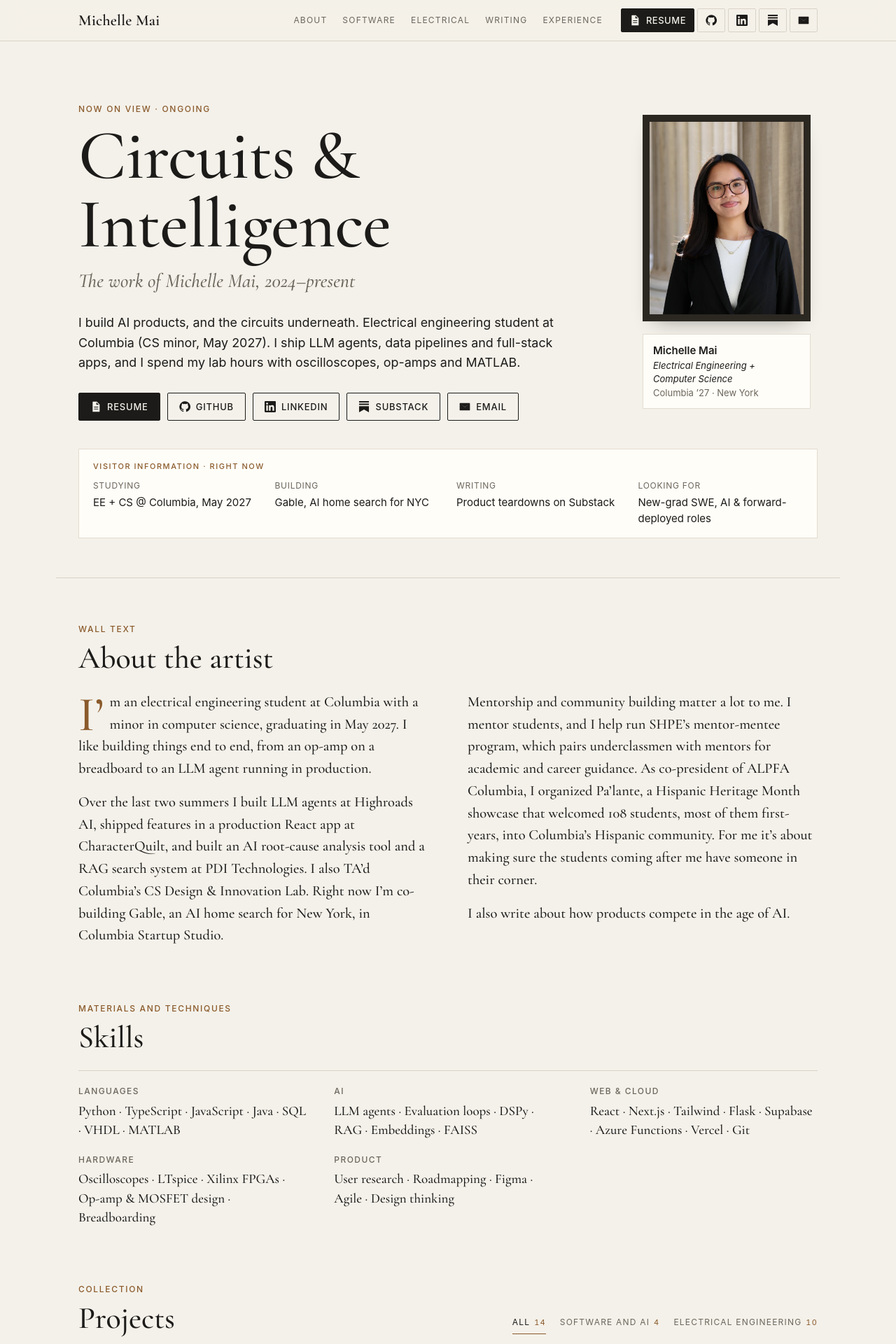
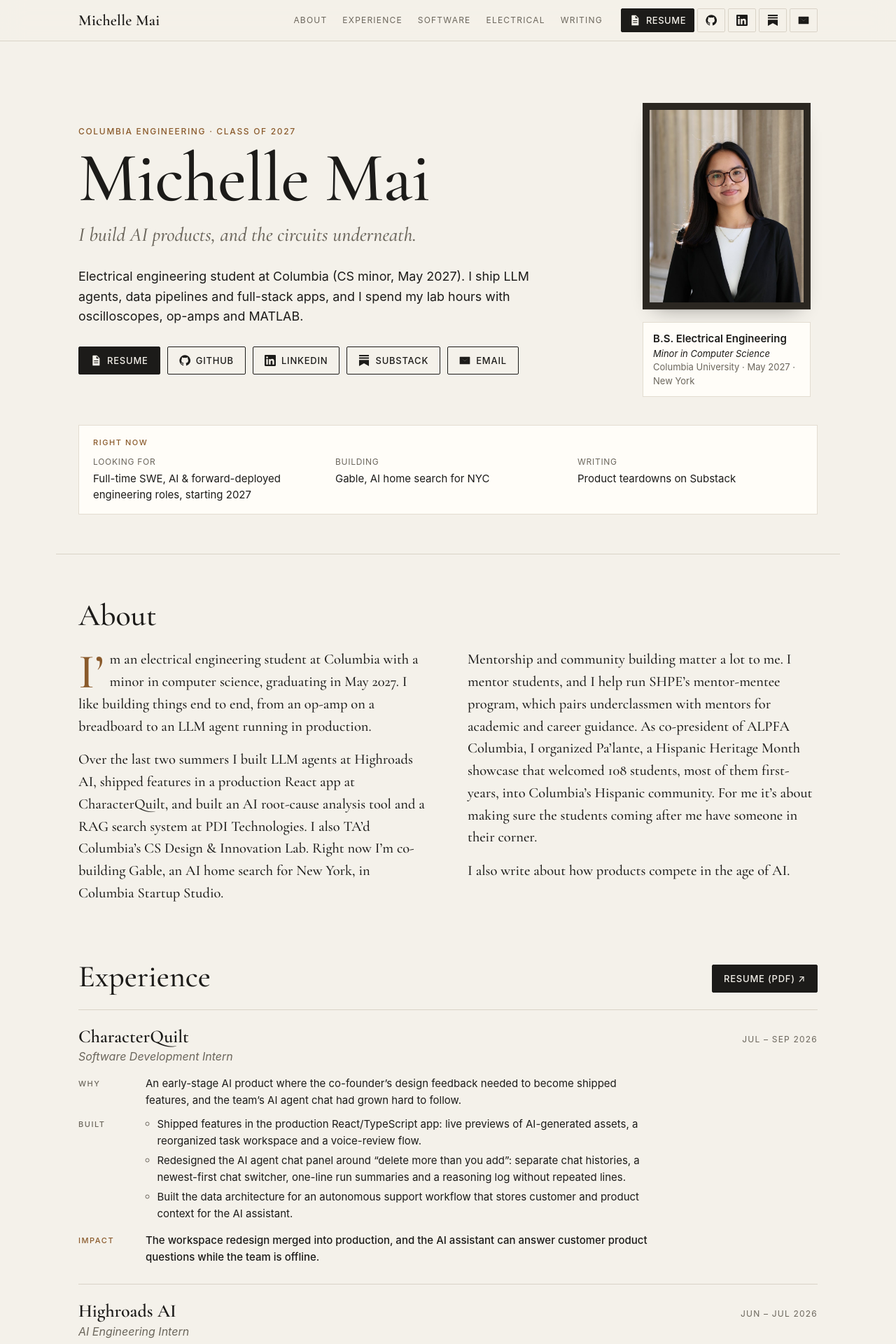
Before and after one commit to michellemai122/michellemai122.github.io, a React (Vite) app: page / in a window 1280 px wide. Shown: the top 1920 px of the page at 70% size. Built offline with nearby package versions, Linux system fonts and the light colour scheme.

Commit message:
Recruiter pass: name as headline, plain section names, Experience before Projects, role on project cards, looking-for first
Co-Authored-By: Claude Opus 5.5 <noreply@anthropic.com>

```diff
--- a/index.html
+++ b/index.html
@@ -3,9 +3,9 @@
   <head>
     <meta charset="UTF-8" />
     <meta name="viewport" content="width=device-width, initial-scale=1.0" />
-    <title>Michelle Mai · Engineer</title>
+    <title>Michelle Mai · Software, AI & Electrical Engineering</title>
     <meta name="description" content="Michelle Mai: Columbia electrical engineering + CS. AI agents, data pipelines, full-stack apps and EE lab work." />
-    <meta property="og:title" content="Michelle Mai · Engineer" />
+    <meta property="og:title" content="Michelle Mai · Software, AI & Electrical Engineering" />
     <meta property="og:description" content="AI products, and the circuits underneath." />
     <meta property="og:image" content="https://michellemai122.github.io/me.jpg" />
     <meta property="og:url" content="https://michellemai122.github.io/" />
--- a/src/App.tsx
+++ b/src/App.tsx
@@ -32,7 +32,7 @@ export function App() {
   }, [route, slug])
 
   useEffect(() => {
-    document.title = project ? `${project.title} · ${profile.name}` : `${profile.name} · Engineer`
+    document.title = project ? `${project.title} · ${profile.name}` : `${profile.name} · Software, AI & Electrical Engineering`
   }, [project])
 
   return (
@@ -44,10 +44,10 @@ export function App() {
           </a>
           <nav aria-label="Sections" className="nav-sections">
             <a href="#/#about">About</a>
+            <a href="#/#experience">Experience</a>
             <a href="#/#software">Software</a>
             <a href="#/#lab">Electrical</a>
             <a href="#/#writing">Writing</a>
-            <a href="#/#experience">Experience</a>
           </nav>
           <Links compact />
         </div>
@@ -66,7 +66,7 @@ export function App() {
 function NotFound() {
   return (
     <section className="wrap detail">
-      <a className="back" href="#/">← Back to the collection</a>
+      <a className="back" href="#/">← Back to home</a>
       <h1 className="display-sm">That project isn't here.</h1>
     </section>
   )
--- a/src/components/Home.tsx
+++ b/src/components/Home.tsx
@@ -38,10 +38,10 @@ export function Home() {
       <section className="wrap hero">
         <div className="hero-grid">
           <div className="hero-text">
-            <p className="kicker">Now on view · Ongoing</p>
-            <h1 className="display">Circuits &amp; Intelligence</h1>
-            <p className="display-sub">The work of Michelle Mai, 2024–present</p>
-            <p className="lede">{profile.headline} {profile.intro}</p>
+            <p className="kicker">Columbia Engineering · Class of 2027</p>
+            <h1 className="display">Michelle Mai</h1>
+            <p className="display-sub">{profile.headline}</p>
+            <p className="lede">{profile.intro}</p>
             <Links />
           </div>
           <figure className="portrait-wrap">
@@ -49,14 +49,14 @@ export function Home() {
               <img src="/me.jpg" alt="Michelle Mai" width="800" height="1000" />
             </div>
             <figcaption className="label portrait-label">
-              <p className="label-title">Michelle Mai</p>
-              <p className="label-artist">Electrical Engineering + Computer Science</p>
-              <p className="label-medium">Columbia ’27 · New York</p>
+              <p className="label-title">B.S. Electrical Engineering</p>
+              <p className="label-artist">Minor in Computer Science</p>
+              <p className="label-medium">Columbia University · May 2027 · New York</p>
             </figcaption>
           </figure>
         </div>
         <aside className="now" aria-label="Right now">
-          <span className="now-label">Visitor information · Right now</span>
+          <span className="now-label">Right now</span>
           <dl>
             {profile.status.map((s) => (
               <div key={s.k}>
@@ -69,69 +69,15 @@ export function Home() {
       </section>
 
       <section id="about" className="wrap section" aria-labelledby="about-h">
-        <SectionHead kicker="Wall text" id="about-h" title="About the artist" />
+        <SectionHead id="about-h" title="About" />
         <div className="about">
           {profile.about.map((para) => <p key={para.slice(0, 24)}>{para}</p>)}
         </div>
       </section>
 
-      <section id="skills" className="wrap section" aria-labelledby="skills-h">
-        <SectionHead kicker="Materials and techniques" id="skills-h" title="Skills" />
-        <div className="skills">
-          {skills.map((g) => (
-            <div key={g.group} className="skill-group">
-              <h3>{g.group}</h3>
-              <p>{g.items.join(' · ')}</p>
-            </div>
-          ))}
-        </div>
-      </section>
-
-      <section id="work" className="wrap section" aria-labelledby="work-h">
-        <span id="software" className="anchor" />
-        <span id="lab" className="anchor" />
-        <div className="section-top">
-          <SectionHead kicker="Collection" id="work-h" title="Projects" />
-          <div className="tabs" role="group" aria-label="Filter projects">
-            {filters.map((f) => (
-              <button key={f} className="tab" aria-pressed={filter === f} onClick={() => setFilter(f)}>
-                {f === 'all' ? 'All' : f === 'software' ? 'Software and AI' : 'Electrical engineering'}
-                <span className="tab-n">{count(f)}</span>
-              </button>
-            ))}
-          </div>
-        </div>
-        <p className="section-sub">{blurb[filter]}</p>
-        <div className="gallery">
-          {shown.map((p) => <ProjectCard key={p.slug} project={p} />)}
-        </div>
-      </section>
-
-      <section id="writing" className="wrap section" aria-labelledby="writing-h">
-        <div className="section-top">
-          <SectionHead kicker="Publications" id="writing-h" title="Writing" />
-          <a className="btn" href={profile.links.substack} target="_blank" rel="noreferrer">All posts on Substack ↗</a>
-        </div>
-        <p className="section-sub">Product teardowns: how products can compete in the age of AI, from first principles.</p>
-        <ol className="posts">
-          {posts.map((p) => (
-            <li key={p.href}>
-              <a className="post" href={p.href} target="_blank" rel="noreferrer">
-                <span className="post-date">{p.date}</span>
-                <span className="post-body">
-                  <span className="post-title">{p.title}</span>
-                  <span className="post-blurb">{p.blurb}</span>
-                </span>
-                <span className="post-go" aria-hidden="true">Read ↗</span>
-              </a>
-            </li>
-          ))}
-        </ol>
-      </section>
-
       <section id="experience" className="wrap section" aria-labelledby="exp-h">
         <div className="section-top">
-          <SectionHead kicker="Provenance" id="exp-h" title="Experience" />
+          <SectionHead id="exp-h" title="Experience" />
           <a className="btn btn-accent" href={profile.resume} target="_blank" rel="noreferrer">Resume (PDF) ↗</a>
         </div>
         <ol className="exp">
@@ -156,14 +102,68 @@ export function Home() {
           ))}
         </ol>
       </section>
+
+      <section id="work" className="wrap section" aria-labelledby="work-h">
+        <span id="software" className="anchor" />
+        <span id="lab" className="anchor" />
+        <div className="section-top">
+          <SectionHead id="work-h" title="Projects" />
+          <div className="tabs" role="group" aria-label="Filter projects">
+            {filters.map((f) => (
+              <button key={f} className="tab" aria-pressed={filter === f} onClick={() => setFilter(f)}>
+                {f === 'all' ? 'All' : f === 'software' ? 'Software and AI' : 'Electrical engineering'}
+                <span className="tab-n">{count(f)}</span>
+              </button>
+            ))}
+          </div>
+        </div>
+        <p className="section-sub">{blurb[filter]}</p>
+        <div className="gallery">
+          {shown.map((p) => <ProjectCard key={p.slug} project={p} />)}
+        </div>
+      </section>
+
+      <section id="skills" className="wrap section" aria-labelledby="skills-h">
+        <SectionHead id="skills-h" title="Skills" />
+        <div className="skills">
+          {skills.map((g) => (
+            <div key={g.group} className="skill-group">
+              <h3>{g.group}</h3>
+              <p>{g.items.join(' · ')}</p>
+            </div>
+          ))}
+        </div>
+      </section>
+
+      <section id="writing" className="wrap section" aria-labelledby="writing-h">
+        <div className="section-top">
+          <SectionHead id="writing-h" title="Writing" />
+          <a className="btn" href={profile.links.substack} target="_blank" rel="noreferrer">All posts on Substack ↗</a>
+        </div>
+        <p className="section-sub">Product teardowns: how products can compete in the age of AI, from first principles.</p>
+        <ol className="posts">
+          {posts.map((p) => (
+            <li key={p.href}>
+              <a className="post" href={p.href} target="_blank" rel="noreferrer">
+                <span className="post-date">{p.date}</span>
+                <span className="post-body">
+                  <span className="post-title">{p.title}</span>
+                  <span className="post-blurb">{p.blurb}</span>
+                </span>
+                <span className="post-go" aria-hidden="true">Read ↗</span>
+              </a>
+            </li>
+          ))}
+        </ol>
+      </section>
     </>
   )
 }
 
-function SectionHead({ kicker, id, title }: { kicker: string; id: string; title: string }) {
+function SectionHead({ kicker, id, title }: { kicker?: string; id: string; title: string }) {
   return (
     <div className="section-head">
-      <p className="kicker">{kicker}</p>
+      {kicker && <p className="kicker">{kicker}</p>}
       <h2 id={id} className="section-h">{title}</h2>
     </div>
   )
--- a/src/components/ProjectCard.tsx
+++ b/src/components/ProjectCard.tsx
@@ -31,7 +31,7 @@ export function ProjectCard({ project: p }: { project: Project; code?: string })
       </div>
       <div className="label">
         <p className="label-title">{p.title}</p>
-        <p className="label-artist">{artistsOf(p)} · {p.year}</p>
+        <p className="label-artist">{p.role} · {p.year}</p>
         <p className="label-medium">{mediumOf(p)}</p>
         <p className="label-desc">{p.tagline}</p>
         {p.highlight && <p className="label-note">{p.highlight}</p>}
--- a/src/components/ProjectPage.tsx
+++ b/src/components/ProjectPage.tsx
@@ -1,15 +1,15 @@
 import type { Project } from '../data/projects'
-import { Readout, artistsOf, mediumOf } from './ProjectCard'
+import { Readout, mediumOf } from './ProjectCard'
 
 export function ProjectPage({ project: p }: { project: Project }) {
   const gallery = p.category === 'electrical' ? 'Electrical engineering' : 'Software and AI'
   const backTo = p.category === 'electrical' ? '#/#lab' : '#/#software'
   return (
     <article className="wrap detail" data-cat={p.category}>
-      <a className="back" href={backTo}>← Back to the collection</a>
+      <a className="back" href={backTo}>← All projects</a>
       <p className="kicker">{gallery}</p>
       <h1 className="display-sm">{p.title}</h1>
-      <p className="display-sub">{artistsOf(p)}, {p.year}</p>
+      <p className="display-sub">{p.role}, {p.year}</p>
       <p className="lede">{p.tagline}</p>
 
       {p.links.length > 0 && (
@@ -44,13 +44,13 @@ export function ProjectPage({ project: p }: { project: Project }) {
       <div className="detail-body">
         <aside className="label label-large">
           <p className="label-title">{p.title}</p>
-          <p className="label-artist">{artistsOf(p)} · {p.year}</p>
+          <p className="label-artist">{p.year}</p>
           <p className="label-medium">{mediumOf(p)}</p>
           <dl className="label-facts">
             <div><dt>Role</dt><dd>{p.role}</dd></div>
-            <div><dt>Materials</dt><dd>{p.stack.join(', ')}</dd></div>
-            {p.badge && <div><dt>Collection</dt><dd>{p.badge}</dd></div>}
-            {p.credit && <div><dt>Credit</dt><dd>{p.credit}</dd></div>}
+            <div><dt>Tech</dt><dd>{p.stack.join(', ')}</dd></div>
+            {p.badge && <div><dt>Program</dt><dd>{p.badge}</dd></div>}
+            {p.credit && <div><dt>Team</dt><dd>{p.credit}</dd></div>}
           </dl>
         </aside>
         <div className="prose">
--- a/src/data/labs.ts
+++ b/src/data/labs.ts
@@ -7,7 +7,7 @@ import type { Project } from './projects'
 export const labs: Project[] = [
   {
     slug: 'fpga-piano',
-    highlight: 'Played the full melody on the board; TA signed off',
+    highlight: 'Plays the full melody on the board',
     title: 'FPGA Piano',
     tagline: 'A Xilinx FPGA that you can play like a keyboard, then one that plays "Twinkle Twinkle Little Star" on its own, written in VHDL.',
     category: 'electrical',
--- a/src/data/profile.ts
+++ b/src/data/profile.ts
@@ -12,10 +12,9 @@ export const profile = {
   },
   /** short readout shown beside the hero */
   status: [
-    { k: 'studying', v: 'EE + CS @ Columbia, May 2027' },
+    { k: 'looking for', v: 'Full-time SWE, AI & forward-deployed engineering roles, starting 2027' },
     { k: 'building', v: 'Gable, AI home search for NYC' },
     { k: 'writing', v: 'Product teardowns on Substack' },
-    { k: 'looking for', v: 'New-grad SWE, AI & forward-deployed roles' },
   ],
   about: [
     'I’m an electrical engineering student at Columbia with a minor in computer science, graduating in May 2027. I like building things end to end, from an op-amp on a breadboard to an LLM agent running in production.',
@@ -73,7 +72,7 @@ export const experience: Job[] = [
       'Redesigned the AI agent chat panel around “delete more than you add”: separate chat histories, a newest-first chat switcher, one-line run summaries and a reasoning log without repeated lines.',
       'Built the data architecture for an autonomous support workflow that stores customer and product context for the AI assistant.',
     ],
-    impact: 'The AI assistant can answer product questions while the team is offline, and the workspace redesign merged with 185 focused and integration tests passing.',
+    impact: 'The workspace redesign merged into production, and the AI assistant can answer customer product questions while the team is offline.',
   },
   {
     org: 'Highroads AI',
```
